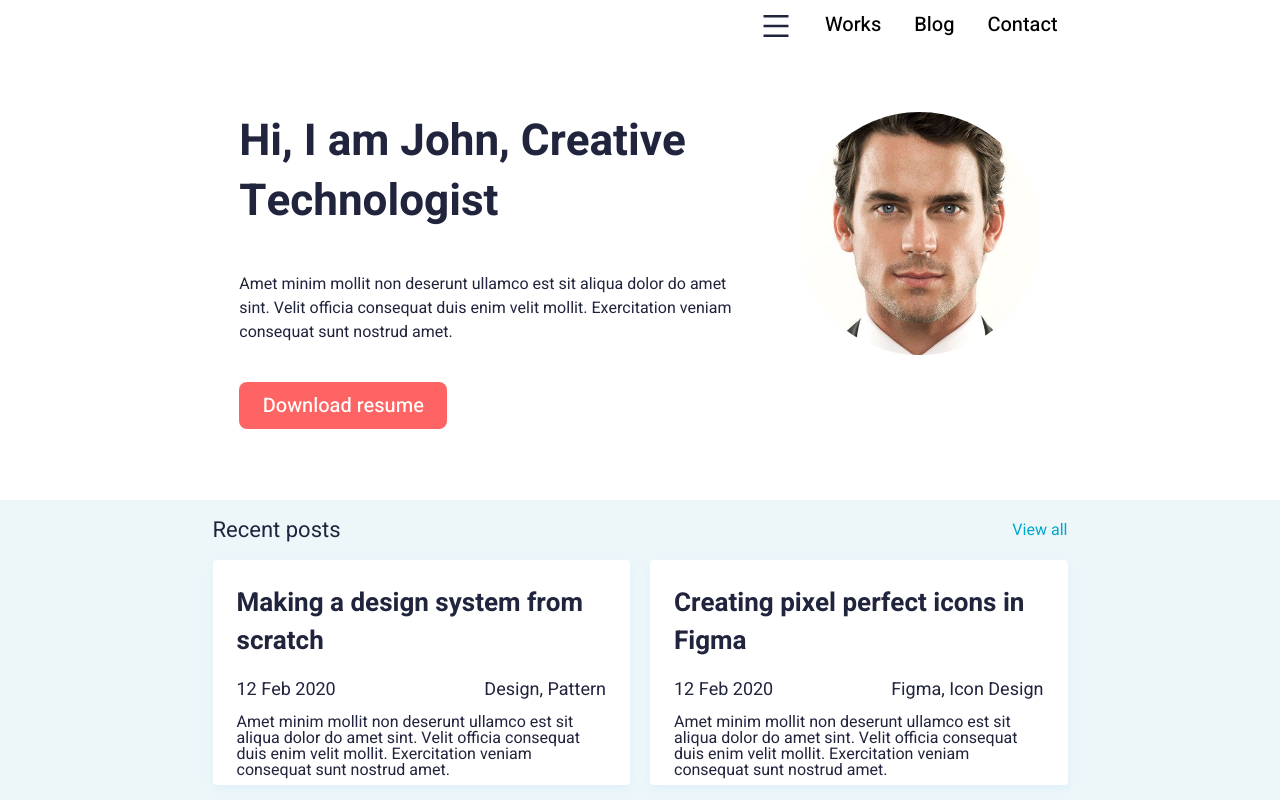
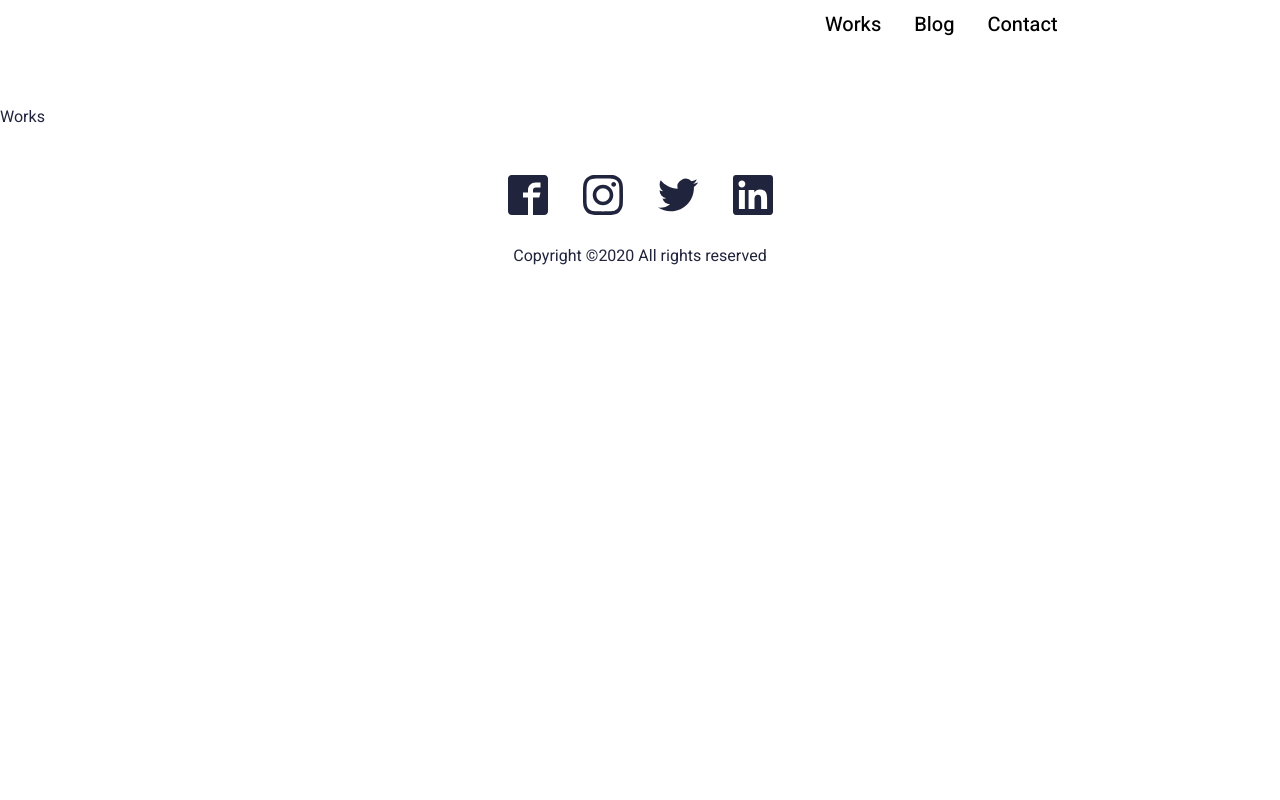
Before and after one commit to Unknown-Vndy/portfolio-ui, a React (Create React App) app: page /works in a window 1280 px wide. Shown: the top 800 px of the page. Built offline with nearby package versions, Linux system fonts and the light colour scheme.

Commit message:
played with router

```diff
--- a/src/App.js
+++ b/src/App.js
@@ -1,23 +1,20 @@
-import styled from 'styled-components';
-import NavMenu from './components/NavMenu';
-import Intro from './components/Intro';
-import Posts from './components/Posts';
-import Footer from './components/Footer';
+import { Route, Routes } from 'react-router-dom';
+import Blog from './components/Blog';
+import Contact from './components/Contact';
+import Layout from './components/Layout';
+import Works from './components/Works';
+import Home from './routes/Home';
 
 function App () {
   return (
-    <>
-      <NavMenu />
-      <HeaderWrapper>
-        <Intro />
-      </HeaderWrapper>
-
-      <PostsWrapper>
-        <Posts />
-      </PostsWrapper>
-
-      <Footer />
-    </>
+    <Routes>
+      <Route exact path='/' element={<Layout />}>
+        <Route path='/' element={<Home />} />
+        <Route path='works' element={<Works />} />
+        <Route path='blog' element={<Blog />} />
+        <Route path='contact' element={<Contact />} />
+      </Route>
+    </Routes>
   );
 }
 
@@ -26,12 +23,3 @@ export default App;
 // const Wrapper = styled.div`
 //   max-width: 855px;
 // `;
-
-const HeaderWrapper = styled.header`
-  background: white;
-`;
-
-const PostsWrapper = styled.div`
-  background: #edf7fa;
-  padding: 0 10px;
-`;
--- /dev/null
+++ b/src/components/Blog.jsx
@@ -0,0 +1,7 @@
+import React from 'react';
+
+function Blog () {
+  return <div>Blog</div>;
+}
+
+export default Blog;
--- /dev/null
+++ b/src/components/Contact.jsx
@@ -0,0 +1,7 @@
+import React from 'react';
+
+function Contact () {
+  return <div>Contact</div>;
+}
+
+export default Contact;
--- a/src/components/Footer.jsx
+++ b/src/components/Footer.jsx
@@ -27,7 +27,8 @@ function Footer () {
 export default Footer;
 
 const FooterContainer = styled.footer`
-  margin-top: 50px;
+  max-width: 855px;
+  margin: 50px auto 0;
   display: flex;
   flex-direction: column;
   text-align: center;
--- /dev/null
+++ b/src/components/Layout.jsx
@@ -0,0 +1,15 @@
+import { Outlet } from 'react-router-dom';
+import Footer from './Footer';
+import NavMenu from './NavMenu';
+
+function Layout () {
+  return (
+    <>
+      <NavMenu />
+      <Outlet />
+      <Footer />
+    </>
+  );
+}
+
+export default Layout;
--- a/src/components/NavMenu.jsx
+++ b/src/components/NavMenu.jsx
@@ -1,34 +1,23 @@
 import styled from 'styled-components';
 import NavigationLink from './NavigationLink';
-import { AiOutlineMenu, AiOutlineClose } from 'react-icons/ai';
-import { useEffect, useState } from 'react';
+import { AiOutlineMenu } from 'react-icons/ai';
 
 function NavMenu () {
-  const [isMenu, setIsMenu] = useState(true);
-
-  const toggleHandler = () => {
-    setIsMenu(!isMenu);
-  };
-
   return (
-    <Menu>
+    <MenuContainer>
+      <Burger />
       <Links>
-        {isMenu ? (
-          <Burger onClick={toggleHandler} />
-        ) : (
-          <Close onClick={toggleHandler} />
-        )}
-        <NavigationLink to='/works' body={`Works`} />
-        <NavigationLink to='/blog' body={`Blog`} />
-        <NavigationLink to='/contact' body={`Contact`} />
+        <NavigationLink to={'/works'} body={`Works`} />
+        <NavigationLink to={'/blog'} body={`Blog`} />
+        <NavigationLink to={'/contact'} body={`Contact`} />
       </Links>
-    </Menu>
+    </MenuContainer>
   );
 }
 
 export default NavMenu;
 
-const Menu = styled.nav`
+const MenuContainer = styled.div`
   max-width: 855px;
   margin: 0 auto;
   padding: 10px 10px 0px;
@@ -41,19 +30,20 @@ const Menu = styled.nav`
   }
 `;
 
-const Links = styled.div`
+const Links = styled.nav`
   display: flex;
   gap: 33px;
   text-align: center;
   flex-wrap: wrap;
+  @media (max-width: 799px) {
+    display: none;
+  }
 `;
 
 const Burger = styled(AiOutlineMenu)`
   font-size: 2rem;
   cursor: pointer;
+  @media (min-width: 800px) {
+    display: none;
+  }
 `;
-
-const Close = styled(AiOutlineClose)`
-  font-size: 2rem;
-  cursor: pointer;
-`;
--- a/src/components/NavigationLink.jsx
+++ b/src/components/NavigationLink.jsx
@@ -1,13 +1,13 @@
 import styled from 'styled-components';
-import { Link } from 'react-router-dom';
+import { NavLink } from 'react-router-dom';
 
-function NavigationLink ({ body }) {
-  return <Tab>{body}</Tab>;
+function NavigationLink ({ to, body }) {
+  return <Tab to={to}>{body}</Tab>;
 }
 
 export default NavigationLink;
 
-const Tab = styled(Link)`
+const Tab = styled(NavLink)`
   font-weight: 500;
   font-size: 20px;
   line-height: 29px;
--- /dev/null
+++ b/src/components/Works.jsx
@@ -0,0 +1,6 @@
+function Works (props) {
+  console.log('props', props);
+  return <div>Works</div>;
+}
+
+export default Works;
--- /dev/null
+++ b/src/routes/Home.jsx
@@ -0,0 +1,30 @@
+import styled from 'styled-components';
+import Intro from '../components/Intro';
+import Posts from '../components/Posts';
+
+const Layout = () => {};
+
+function Home () {
+  return (
+    <>
+      <HeaderWrapper>
+        <Intro />
+      </HeaderWrapper>
+
+      <PostsWrapper>
+        <Posts />
+      </PostsWrapper>
+    </>
+  );
+}
+
+export default Home;
+
+const HeaderWrapper = styled.header`
+  background: white;
+`;
+
+const PostsWrapper = styled.div`
+  background: #edf7fa;
+  padding: 0 10px;
+`;
```
